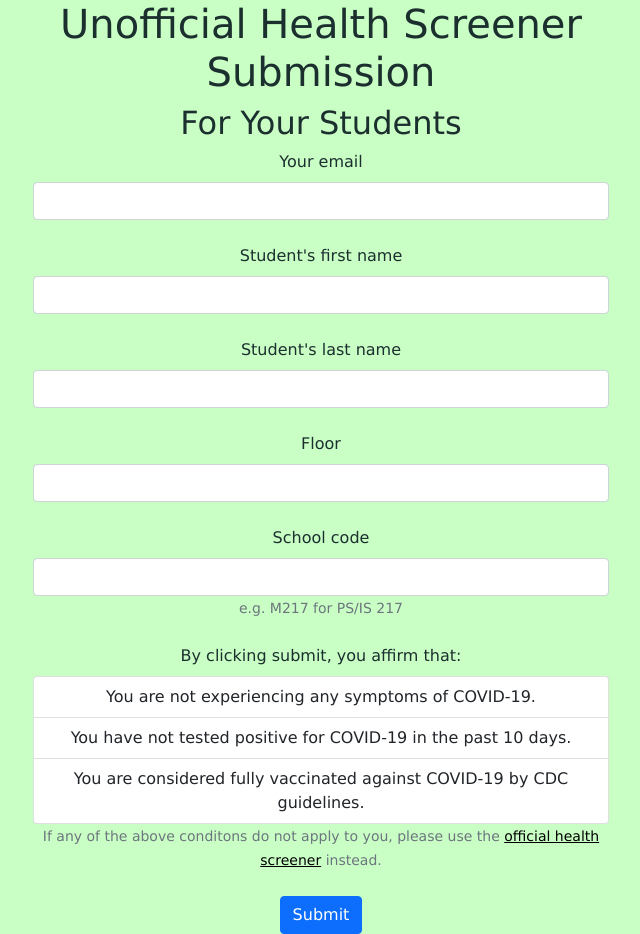
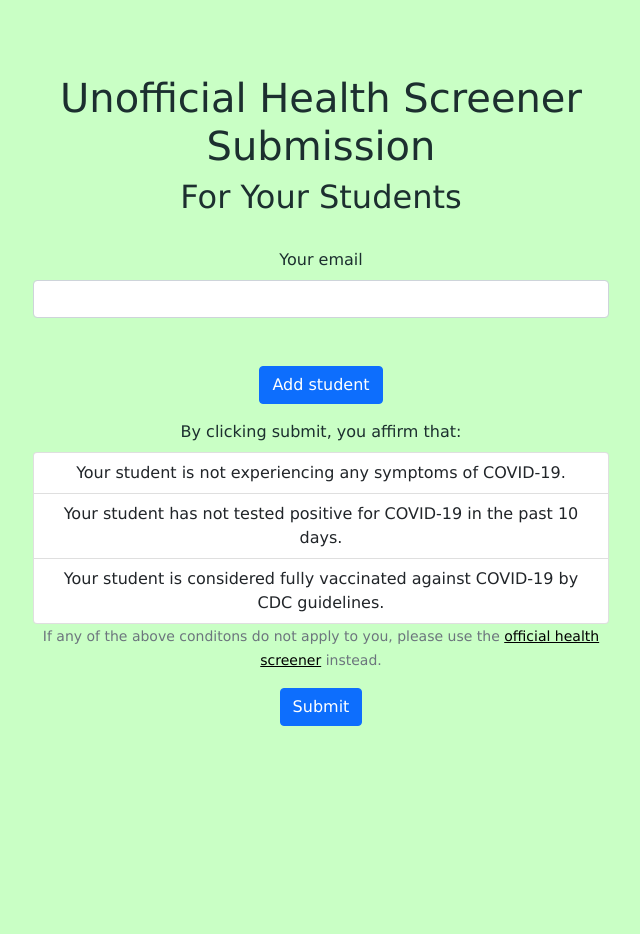
Before and after one commit to chodyo/chodyo.github.io, a React (Create React App) app: page /health-screen in a window 1280 px wide. Shown: the whole page, without its empty margins (319-959 px from the left). After the commit the page ends 800 px from the top, so only its background shows below. Built offline with nearby package versions, Linux system fonts and the light colour scheme; a web font is replaced by a local one.

Commit message:
Functional and stylistic form

```diff
--- a/src/components/Student.tsx
+++ /dev/null
@@ -1,47 +0,0 @@
-import React, { useState } from "react";
-import Form from "react-bootstrap/Form";
-import Row from "react-bootstrap/Row";
-import Col from "react-bootstrap/Col";
-
-export const Student: React.FC<{}> = (props) => {
-    const [firstName, setFirstName] = useState("");
-    const [lastName, setLastName] = useState("");
-    const [email, setEmail] = useState("");
-    const [floor, setFloor] = useState("");
-    const [location, setLocation] = useState("");
-
-    return (
-        <div>
-            <Form.Group>
-                <Form.Label>Student's first name</Form.Label>
-                <Form.Control type="text" name="FirstName" />
-            </Form.Group>
-
-            <br />
-
-            <Form.Group>
-                <Form.Label>Student's last name</Form.Label>
-                <Form.Control type="text" name="LastName" />
-            </Form.Group>
-
-            <br />
-
-            <Form.Group>
-                <Form.Label>Floor</Form.Label>
-                <Form.Control type="number" name="Floor" />
-            </Form.Group>
-
-            <br />
-
-            <Form.Group>
-                <Form.Label>School code</Form.Label>
-                <Form.Control type="text" name="SchoolCode" />
-                <Form.Text className="text-muted">
-                    e.g. M217 for PS/IS 217
-                </Form.Text>
-            </Form.Group>
-
-            <br />
-        </div>
-    );
-};
--- a/src/index.css
+++ b/src/index.css
@@ -54,3 +54,20 @@ a:hover {
     float: none;
     margin: 0 auto;
 }
+
+.room-to-breathe {
+    margin: 1em 0em;
+}
+
+/* cool scrollbar */
+body::-webkit-scrollbar {
+    width: 0.5em; /* width of the entire scrollbar */
+}
+body::-webkit-scrollbar-track {
+    background: rgba(0, 0, 0, 0); /* color of the tracking area */
+}
+body::-webkit-scrollbar-thumb {
+    background-color: rgba(0, 0, 0, 0.7); /* color of the scroll thumb */
+    border-radius: 0.3em; /* roundness of the scroll thumb */
+    /* border: 3px solid orange; creates padding around scroll thumb */
+}
--- a/src/pages/HealthScreenForm/index.tsx
+++ b/src/pages/HealthScreenForm/index.tsx
@@ -1,28 +1,96 @@
-import React, { useState } from "react";
+import React, { useEffect, useState } from "react";
 import { ListGroup } from "react-bootstrap";
 import Button from "react-bootstrap/Button";
 import Form from "react-bootstrap/Form";
 import Row from "react-bootstrap/Row";
 import Col from "react-bootstrap/Col";
 
-import { Student } from "../../components/Student";
+interface student {
+    firstName: string;
+    lastName: string;
+    floor: string;
+    location: string;
+
+    // convenience to use bracket notation instead of building a switch
+    [index: string]: string;
+}
+
+interface fields {
+    email: string;
+    students: student[];
+}
 
 export const Page: React.FC = () => {
     document.title = "Submit Health Screen";
 
-    const [students, setStudents] = useState([]);
-    const [email, setEmail] = useState();
+    const [fields, setInputFields] = useState<fields>({
+        email: "",
+        students: [],
+    });
+
+    const handleAddStudent = () => {
+        console.log("handleAddStudent::", JSON.stringify(fields));
+        const students = [...fields.students];
+        students.push({ firstName: "", lastName: "", floor: "", location: "" });
+        setInputFields({
+            ...fields,
+            students: students,
+        });
+    };
+
+    const handleRemoveStudent = (i: number) => {
+        console.log("handleRemoveStudent::", JSON.stringify(fields));
+        const students = [...fields.students];
+        students.splice(i, 1);
+        setInputFields({
+            ...fields,
+            students: students,
+        });
+    };
+
+    const handleInputChange = (i: number, e: React.ChangeEvent) => {
+        // this is a hack around not being able to find `FormControlElement`
+        const target = e.target as HTMLInputElement;
+
+        console.log(
+            "handleInputChange::",
+            target.name,
+            target.value,
+            JSON.stringify(fields)
+        );
+
+        if (target.name === "email") {
+            setInputFields({
+                ...fields,
+                email: target.value,
+            });
+            return;
+        }
+
+        const students = [...fields.students];
+        students[i][target.name] = target.value;
+        setInputFields({
+            ...fields,
+            students: students,
+        });
+    };
 
     const handleSubmit = (e: React.FormEvent) => {
+        console.log("handleSubmit::", JSON.stringify(fields));
         e.preventDefault();
 
-        students.forEach((student) => {
+        if (fields.students.length === 0) {
+            alert("Click the + button to add student information.");
+            return;
+        }
+
+        fields.students.forEach((student) => {
             const req = {
-                // FirstName: student.firstName,
-                // LastName: student.lastName,
-                Email: email,
-                // Floor: student.floor,
-                // Location: student.location,
+                FirstName: student.firstName,
+                LastName: student.lastName,
+                Email: fields.email,
+                Floor: student.floor,
+                Location: student.location,
                 Type: "G",
                 IsOther: "false",
                 IsStudent: "1",
@@ -33,8 +101,7 @@ export const Page: React.FC = () => {
                 ConsentType: "",
             };
 
-            alert("sent");
-            console.log("req", JSON.stringify(req));
+            console.log("req sent", JSON.stringify(req));
 
             // fetch("https://healthscreening.schools.nyc/home/submit", {
             //     method: "POST",
@@ -56,20 +123,103 @@ export const Page: React.FC = () => {
     };
 
     return (
-        <Form onSubmit={handleSubmit} className="col-centered">
+        <Form
+            onSubmit={handleSubmit}
+            className="col-centered"
+            style={{ marginTop: "1em" }}
+        >
             <Row>
                 <Col md={{ span: 6, offset: 3 }}>
                     <h1>Unofficial Health Screener Submission</h1>
                     <h2>For Your Students</h2>
 
-                    <Form.Group>
-                        <Form.Label>Your email</Form.Label>
-                        <Form.Control type="email" name="Email" />
+                    <Form.Group style={{ margin: "2em 0em" }}>
+                        <Form.Label htmlFor="email">Your email</Form.Label>
+                        <Form.Control
+                            type="email"
+                            id="email"
+                            name="email"
+                            value={fields.email}
+                            onChange={(e) => handleInputChange(0, e)}
+                        />
                     </Form.Group>
 
-                    <br />
+                    {fields.students.map((student, i) => (
+                        <div
+                            style={{
+                                borderTop: "2px solid rgba(0, 0, 0, 0.1)",
+                                padding: "1em",
+                                margin: "1em 0em",
+                            }}
+                        >
+                            <Form.Group className="room-to-breathe">
+                                <Form.Label htmlFor="firstName">
+                                    Student's first name
+                                </Form.Label>
+                                <Form.Control
+                                    type="text"
+                                    id="firstName"
+                                    name="firstName"
+                                    value={student.firstName}
+                                    onChange={(e) => handleInputChange(i, e)}
+                                />
+                            </Form.Group>
 
-                    <Student />
+                            <Form.Group className="room-to-breathe">
+                                <Form.Label htmlFor="lastName">
+                                    Student's last name
+                                </Form.Label>
+                                <Form.Control
+                                    type="text"
+                                    id="lastName"
+                                    name="lastName"
+                                    value={student.lastName}
+                                    onChange={(e) => handleInputChange(i, e)}
+                                />
+                            </Form.Group>
+
+                            <Form.Group className="room-to-breathe">
+                                <Form.Label htmlFor="floor">
+                                    Student's classroom floor
+                                </Form.Label>
+                                <Form.Control
+                                    type="number"
+                                    id="floor"
+                                    name="floor"
+                                    value={student.floor}
+                                    onChange={(e) => handleInputChange(i, e)}
+                                />
+                            </Form.Group>
+
+                            <Form.Group className="room-to-breathe">
+                                <Form.Label htmlFor="location">
+                                    School location code
+                                </Form.Label>
+                                <Form.Control
+                                    type="text"
+                                    id="location"
+                                    name="location"
+                                    value={student.location}
+                                    placeholder="M217 for PS/IS 217"
+                                    onChange={(e) => handleInputChange(i, e)}
+                                />
+                            </Form.Group>
+
+                            <Button
+                                className="room-to-breathe"
+                                onClick={() => handleRemoveStudent(i)}
+                            >
+                                Remove student
+                            </Button>
+                        </div>
+                    ))}
+
+                    <Button
+                        onClick={() => handleAddStudent()}
+                        style={{ margin: "1em 0em" }}
+                    >
+                        Add student
+                    </Button>
 
                     <Form.Group>
                         <Form.Label>
@@ -77,16 +227,16 @@ export const Page: React.FC = () => {
                         </Form.Label>
                         <ListGroup as="ol" numbered>
                             <ListGroup.Item>
-                                You are not experiencing any symptoms of
+                                Your student is not experiencing any symptoms of
                                 COVID-19.
                             </ListGroup.Item>
                             <ListGroup.Item>
-                                You have not tested positive for COVID-19 in the
-                                past 10 days.
+                                Your student has not tested positive for
+                                COVID-19 in the past 10 days.
                             </ListGroup.Item>
                             <ListGroup.Item>
-                                You are considered fully vaccinated against
-                                COVID-19 by CDC guidelines.
+                                Your student is considered fully vaccinated
+                                against COVID-19 by CDC guidelines.
                             </ListGroup.Item>
                         </ListGroup>
                         <Form.Text>
@@ -99,9 +249,11 @@ export const Page: React.FC = () => {
                         </Form.Text>
                     </Form.Group>
 
-                    <br />
-
-                    <Button variant="primary" type="submit">
+                    <Button
+                        variant="primary"
+                        type="submit"
+                        style={{ margin: "1em 0em" }}
+                    >
                         Submit
                     </Button>
                 </Col>
```
